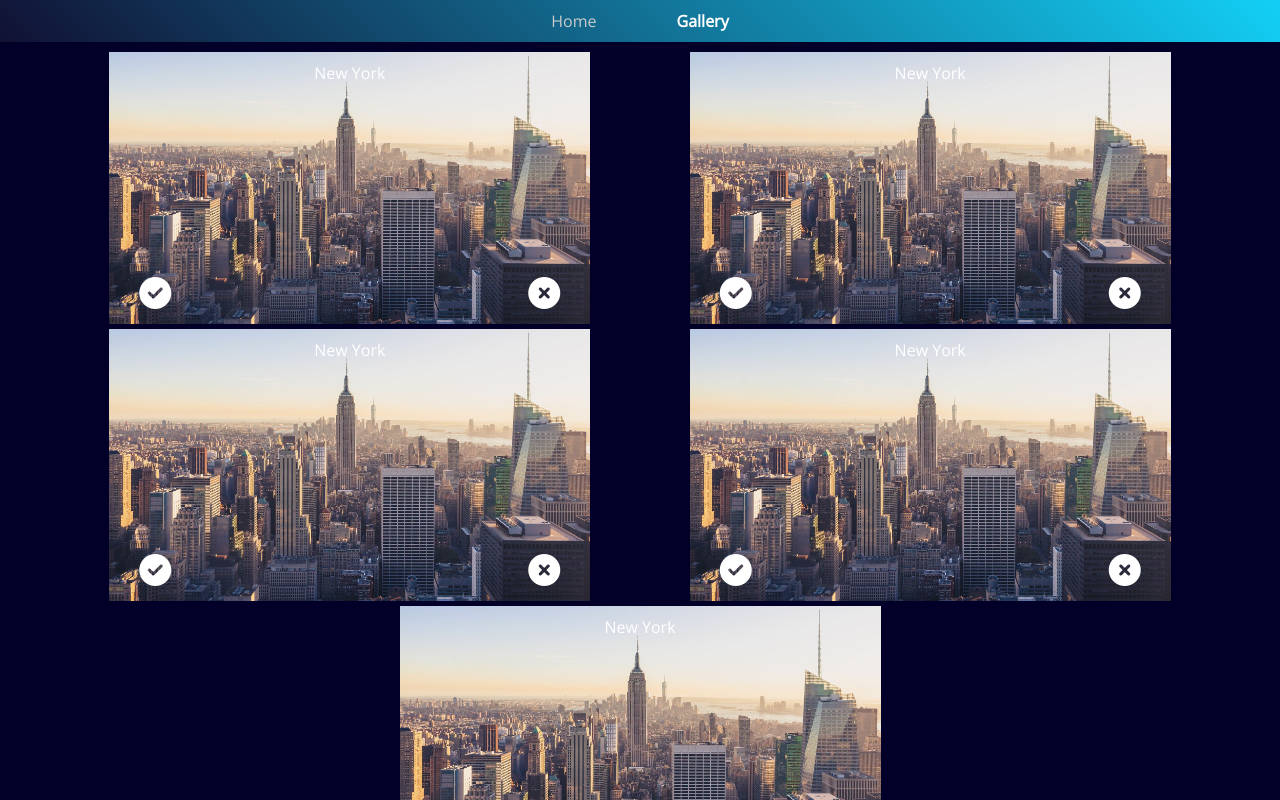
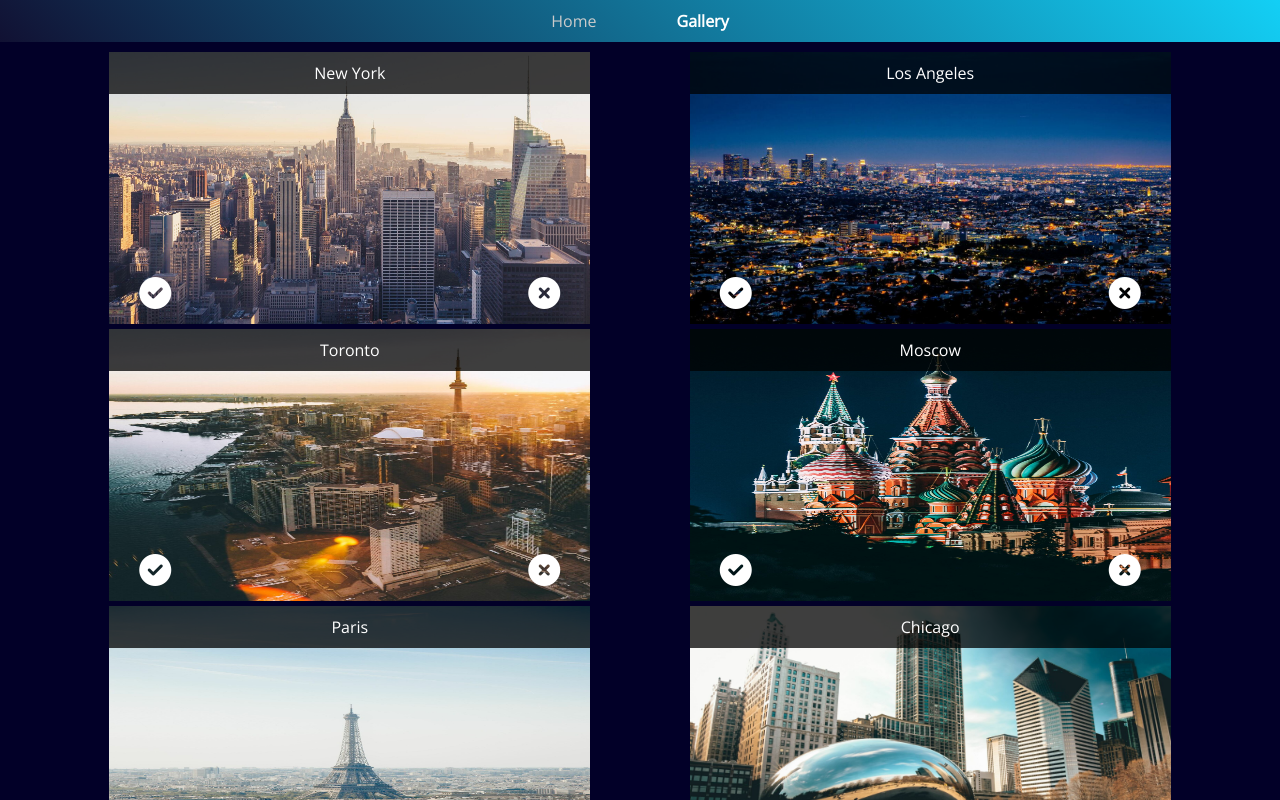
Before and after one commit to jaidenShepard/front-end-test, a Vue app: page /gallery in a window 1280 px wide. Shown: the top 800 px of the page. Built offline with nearby package versions, Linux system fonts and the light colour scheme.

Commit message:
Display gallery items from json file

```diff
--- a/src/App.vue
+++ b/src/App.vue
@@ -7,9 +7,18 @@
 
 <script>
 import Header from "./components/Header";
+import json from "../public/json/item-list.json";
+import { mapGetters, mapMutations } from "vuex";
+
 export default {
   name: "App",
-  components: { Header }
+  components: { Header },
+  methods: {
+    ...mapMutations(["setGalleryItems"])
+  },
+  created() {
+    this.setGalleryItems(json.items);
+  }
 };
 </script>
 
--- a/src/components/GalleryItem.vue
+++ b/src/components/GalleryItem.vue
@@ -1,7 +1,7 @@
 <template>
   <div class="item">
-    <div class="titleOverlay">New York</div>
-    <img src="/img/city-01.jpg" width="481" height="272" />
+    <div class="titleOverlay">{{item.title}}</div>
+    <img :src="getSrc(item.img)" width="481" height="272" />
     <i class="fas fa-check-circle fa-2x icon check" />
     <i class="fas fa-times-circle fa-2x icon cross"></i>
   </div>
@@ -10,28 +10,28 @@
 <script>
 export default {
   name: "GalleryItem",
-  props: ["item"]
+  props: ["item"],
+  methods: {
+    getSrc(name) {
+      return `/img/${name}`;
+    }
+  }
 };
 </script>
 
 <style scoped>
 .item {
-  /* padding-top: 56.25%; */
   position: relative;
-  /* background: blueviolet; */
-  /* width: 50%; */
-  /* max-width: 300px; */
 }
 .image {
-  padding-top: 56.25%;
   display: contents;
-  /* width: 100%; */
   height: auto;
 }
+
 .titleOverlay {
   position: absolute;
   top: 0;
-  background: rgba(0, 0, 0, 0);
+  background: rgba(0, 0, 0, 0.75);
   width: 100%;
   color: white;
   padding: 10px;
--- a/src/store.js
+++ b/src/store.js
@@ -5,13 +5,14 @@ Vue.use(Vuex);
 
 export default new Vuex.Store({
     state: {
+        galleryItems: []
 
     },
     mutations: {
-
+        setGalleryItems: (state, galleryItems) => (state.galleryItems = galleryItems),
     },
     getters: {
-
+        allGalleryItems: state => state.galleryItems
     },
     actions: {
 
--- a/src/views/Gallery.vue
+++ b/src/views/Gallery.vue
@@ -1,18 +1,25 @@
 <template>
   <div class="gallery">
-    <GalleryItem />
-    <GalleryItem />
-    <GalleryItem />
-    <GalleryItem />
-    <GalleryItem />
+    <div v-for="item in items" :key="item.id">
+      <GalleryItem v-bind:item="item" />
+    </div>
   </div>
 </template>
 
 <script>
 import GalleryItem from "../components/GalleryItem";
+import { mapGetters } from "vuex";
+
 export default {
   name: "Gallery",
-  components: { GalleryItem }
+  components: { GalleryItem },
+  methods: {
+    ...mapGetters(["allGalleryItems"])
+  },
+  props: ["items"],
+  created() {
+    this.items = this.allGalleryItems();
+  }
 };
 </script>
 
```
